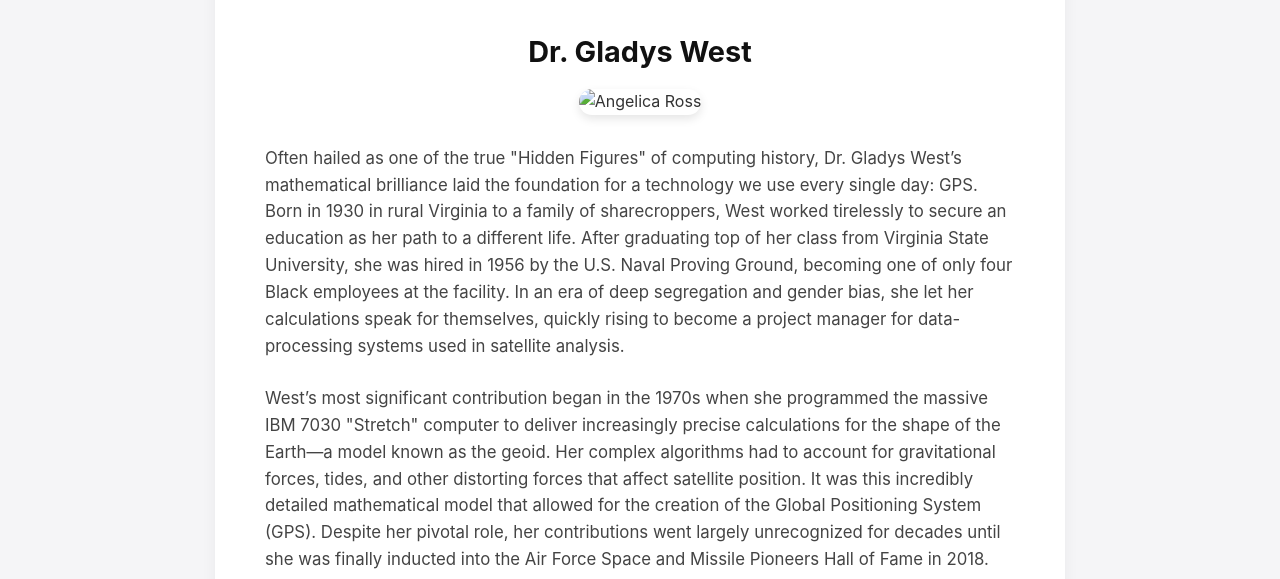
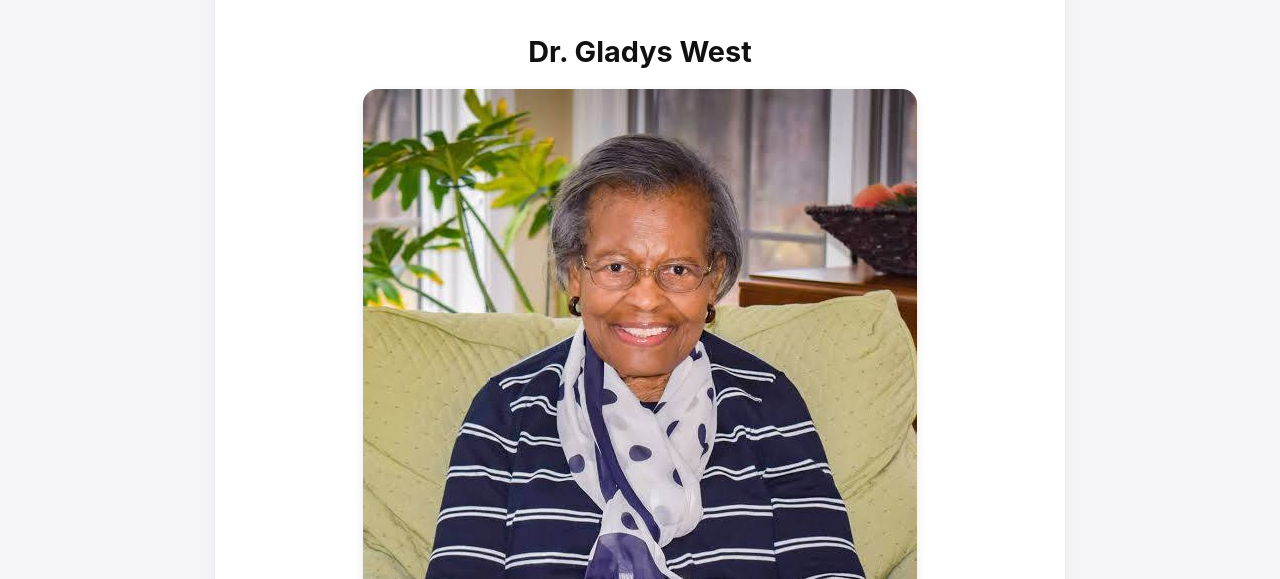
Before and after one commit to jweckwerth-ui/project2, a plain HTML site: page tech_hero.html in a window 1280 px wide. Shown: the part 221-800 px from the top of the page. Drawn offline with Linux system fonts and the light colour scheme.

Commit message:
Update tech_hero.html

```diff
--- a/tech_hero.html
+++ b/tech_hero.html
@@ -22,7 +22,7 @@
             <h2>Dr. Gladys West</h2>
 
             <figure>
-                <img src="images/Angelica Ross 1.png" alt="Angelica Ross">
+                <img src="west.jpeg" alt="Dr. Gladys West">
             </figure>
 
             <p>Often hailed as one of the true "Hidden Figures" of computing history, Dr. Gladys West’s mathematical brilliance laid the foundation for a technology we use every single day: GPS. Born in 1930 in rural Virginia to a family of sharecroppers, West worked tirelessly to secure an education as her path to a different life. After graduating top of her class from Virginia State University, she was hired in 1956 by the U.S. Naval Proving Ground, becoming one of only four Black employees at the facility. In an era of deep segregation and gender bias, she let her calculations speak for themselves, quickly rising to become a project manager for data-processing systems used in satellite analysis.</p>
```
